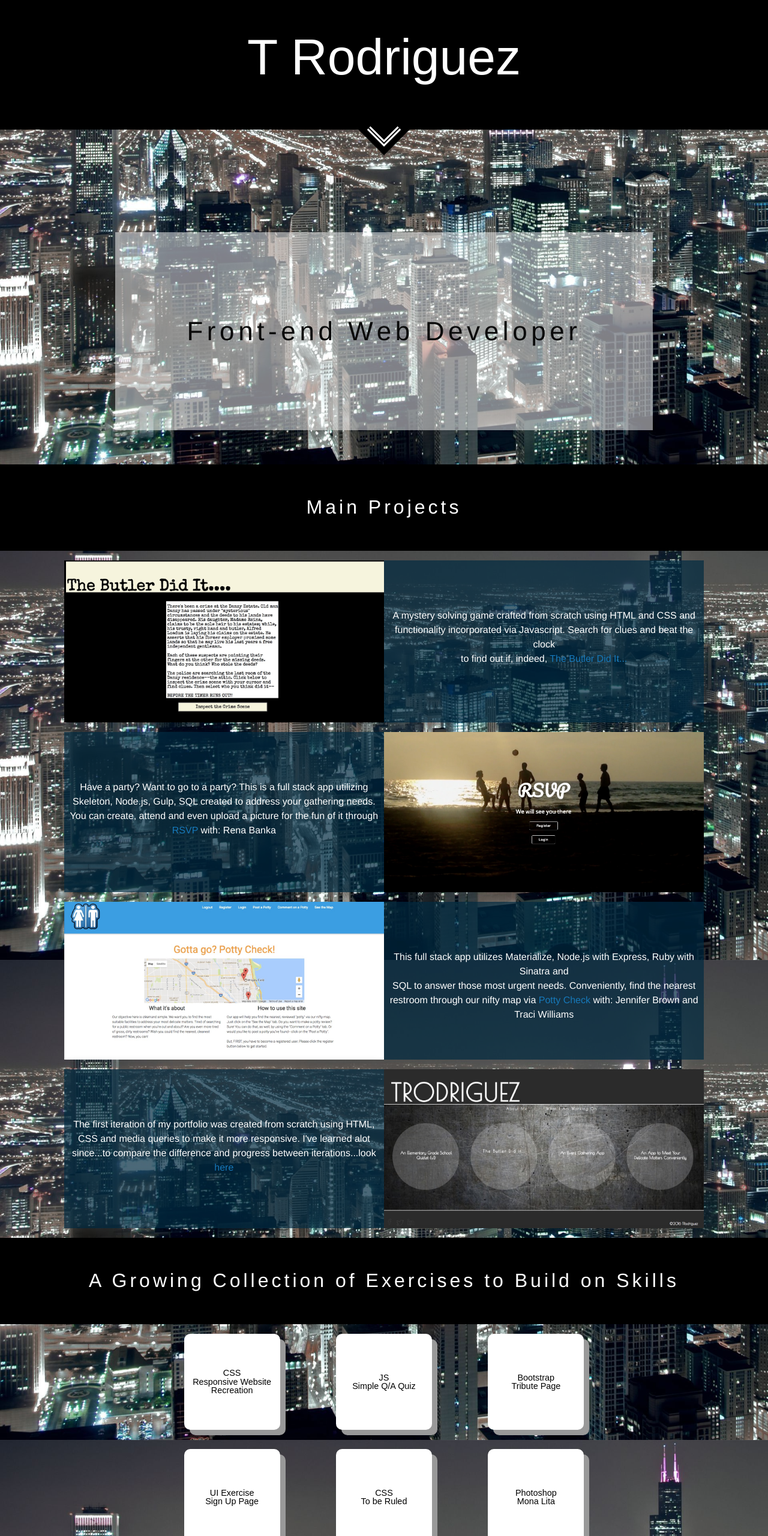
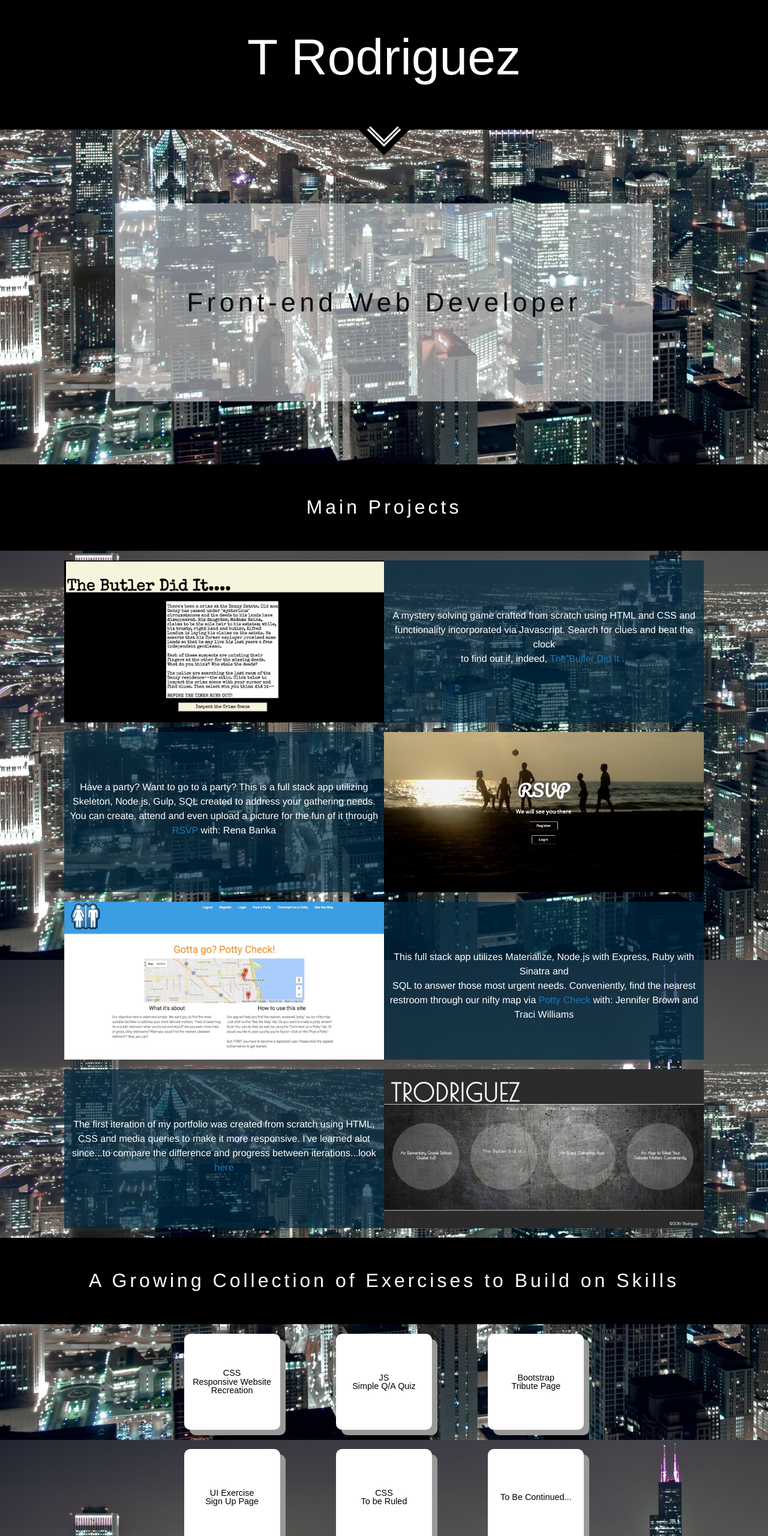
Before and after one commit to chitownhope/chitownhope.github.io, a plain HTML site: page portfolio-deux/index.html in a window 1280 px wide. Shown: the top 2560 px of the page at 60% size. Drawn offline with Linux system fonts and the light colour scheme.

Commit message:
fixed padding-top on dev title

```diff
--- a/portfolio-deux/css/app.css
+++ b/portfolio-deux/css/app.css
@@ -526,7 +526,7 @@ div#quotes.large-12.medium-12.small-12.columns {
 
 #mainsection {
 	height:32rem;
-	padding-top: 6rem;
+	padding-top: 3rem;
 	font-size:2.75rem;
 }
 
--- a/portfolio-deux/index.html
+++ b/portfolio-deux/index.html
@@ -87,7 +87,7 @@
   </div>
     <div class="small-6 center columns tiles button">
 
-    <div class="tiles-content">Photoshop <br>Mona Lita</div>
+    <div class="tiles-content">To Be Continued...</div>
   </div>
 </div>
 
```
